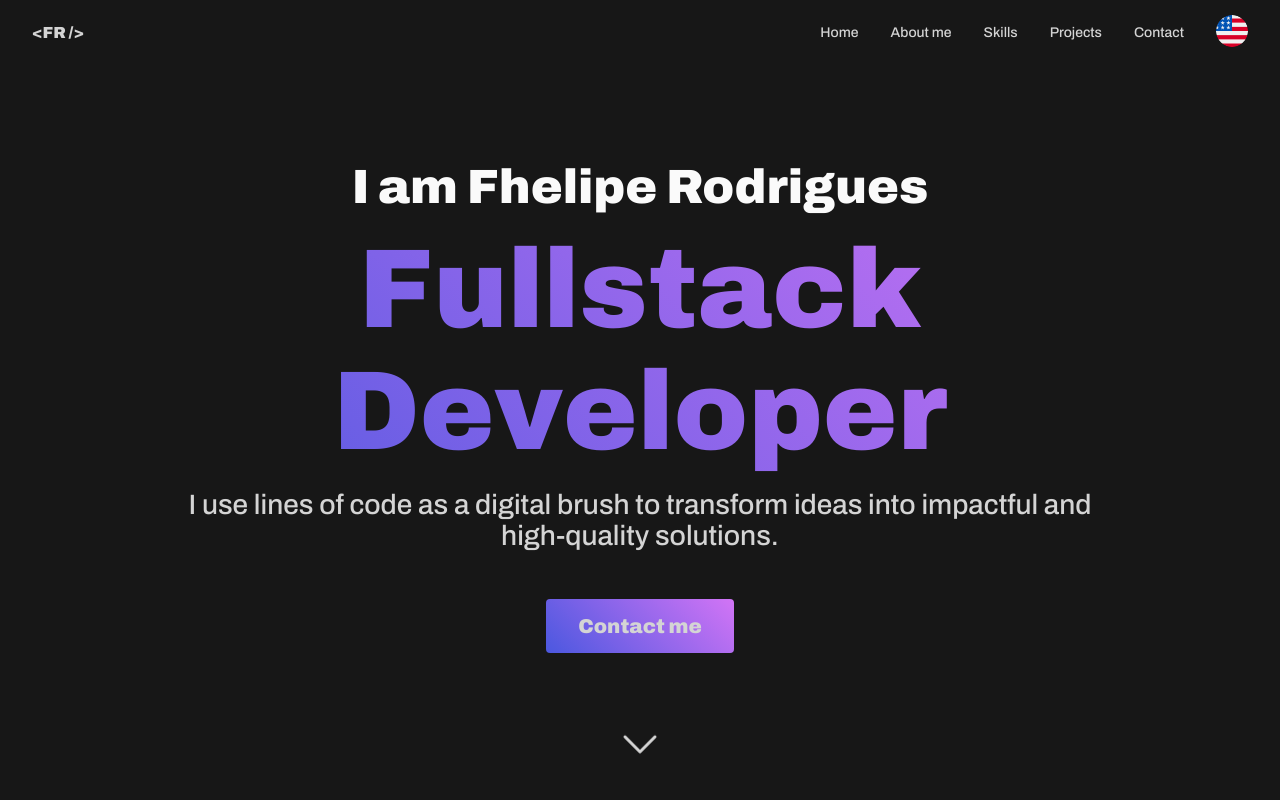
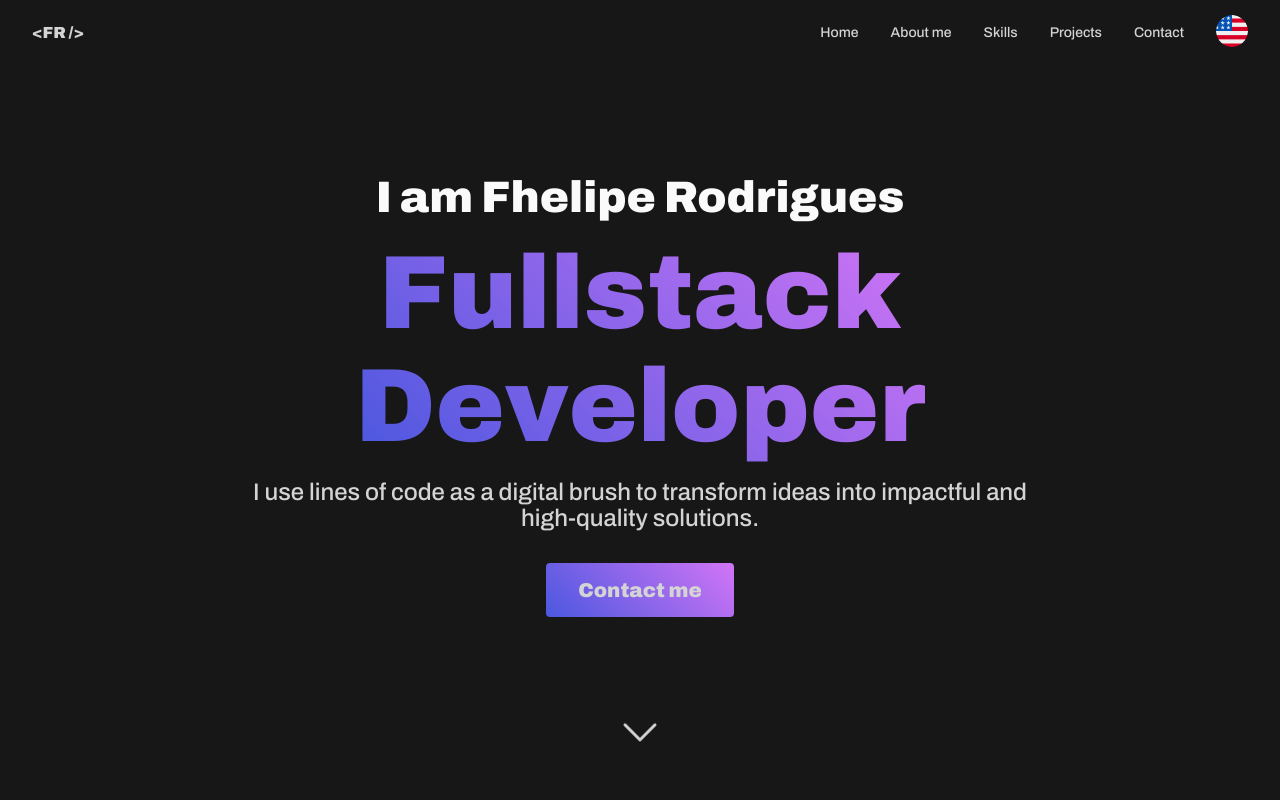
Before and after one commit to oFhelipe/fhelipe-repositorio, a React (Vite) app: page / in a window 1280 px wide. Shown: the top 800 px of the page. Built offline with nearby package versions, Linux system fonts and the light colour scheme.

Commit message:
refactor: melhorando componente button + fontes header

```diff
--- a/src/components/Button/index.tsx
+++ b/src/components/Button/index.tsx
@@ -6,7 +6,7 @@ type ButtonProps = {} & ButtonHTMLAttributes<HTMLButtonElement>
 const Button = ({ children, className, ...buttonProps }: ButtonProps) => {
   return (
     <S.ButtonContainer className={`gradient ${className}`} {...buttonProps}>
-      <div>{children}</div>
+      {children}
     </S.ButtonContainer>
   )
 }
--- a/src/components/Button/styles.ts
+++ b/src/components/Button/styles.ts
@@ -6,10 +6,8 @@ export const ButtonContainer = styled.button`
   font-size: 1.25rem;
   padding: 1rem 2rem;
   border: none;
-  div {
-    display: flex;
-    align-items: center;
-    justify-content: center;
-    gap: 1rem;
-  }
+  display: flex;
+  align-items: center;
+  justify-content: center;
+  gap: 1rem;
 `
--- a/src/components/Home/index.tsx
+++ b/src/components/Home/index.tsx
@@ -16,11 +16,11 @@ const Home = () => {
         <p>
           <FormattedMessage id="whatIDo" />
         </p>
-        <a href="#contact-container">
-          <Button>
+        <Button>
+          <a href="#contact-container">
             <FormattedMessage id="contactMeCTA" />
-          </Button>
-        </a>
+          </a>
+        </Button>
       </S.InfoContainer>
       <CaretDown size={48} />
     </S.HomeContainer>
--- a/src/components/Home/styles.ts
+++ b/src/components/Home/styles.ts
@@ -12,6 +12,7 @@ export const HomeContainer = styled.div`
   justify-content: space-around;
 
   svg {
+    height: 48px;
     animation: float 1.5s ease-in-out infinite;
   }
 
@@ -30,6 +31,10 @@ export const HomeContainer = styled.div`
 
 export const InfoContainer = styled.div`
   margin-top: 4rem;
+  display: flex;
+  flex-direction: column;
+  align-items: center;
+  justify-content: center;
 
   h3 {
     font-size: 1.125rem;
@@ -64,15 +69,16 @@ export const InfoContainer = styled.div`
 
   @media (min-width: 1023px) {
     h3 {
-      font-size: 3rem;
+      font-size: 2.75rem;
     }
 
     h1 {
-      font-size: 7rem;
+      font-size: 6.5rem;
     }
 
     p {
-      font-size: 1.75rem;
+      font-size: 1.5rem;
+      margin-bottom: 2rem;
     }
   }
 `
--- a/src/styles/themes/globalStyle.ts
+++ b/src/styles/themes/globalStyle.ts
@@ -11,7 +11,7 @@ export const GlobalStyle = createGlobalStyle`
 
   html {
     scroll-behavior: smooth;
-    cursor: none;
+    // cursor: none;
   }
 
   * {
@@ -30,6 +30,10 @@ export const GlobalStyle = createGlobalStyle`
 
   ul {
     list-style-type: none;
+  }
+
+  a {
+    text-decoration: none;
   }
 
   .gradient {
```
